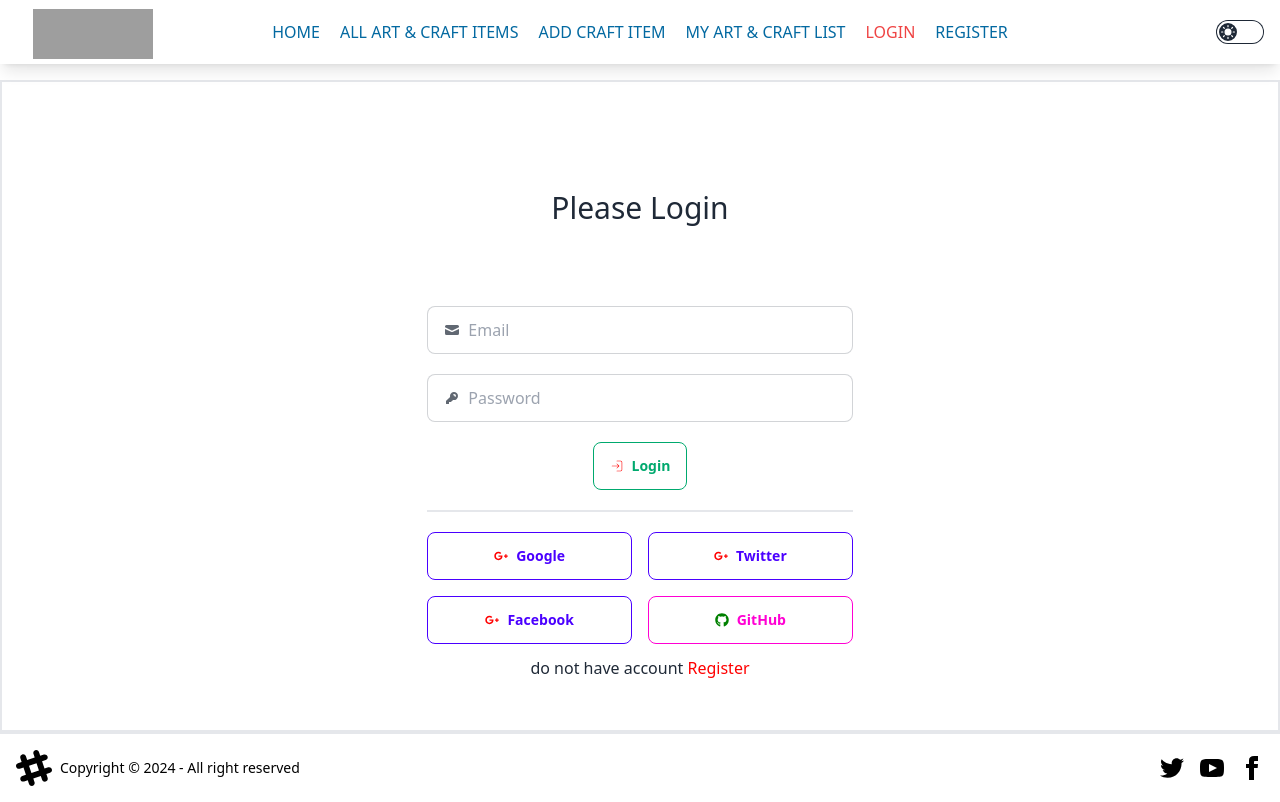
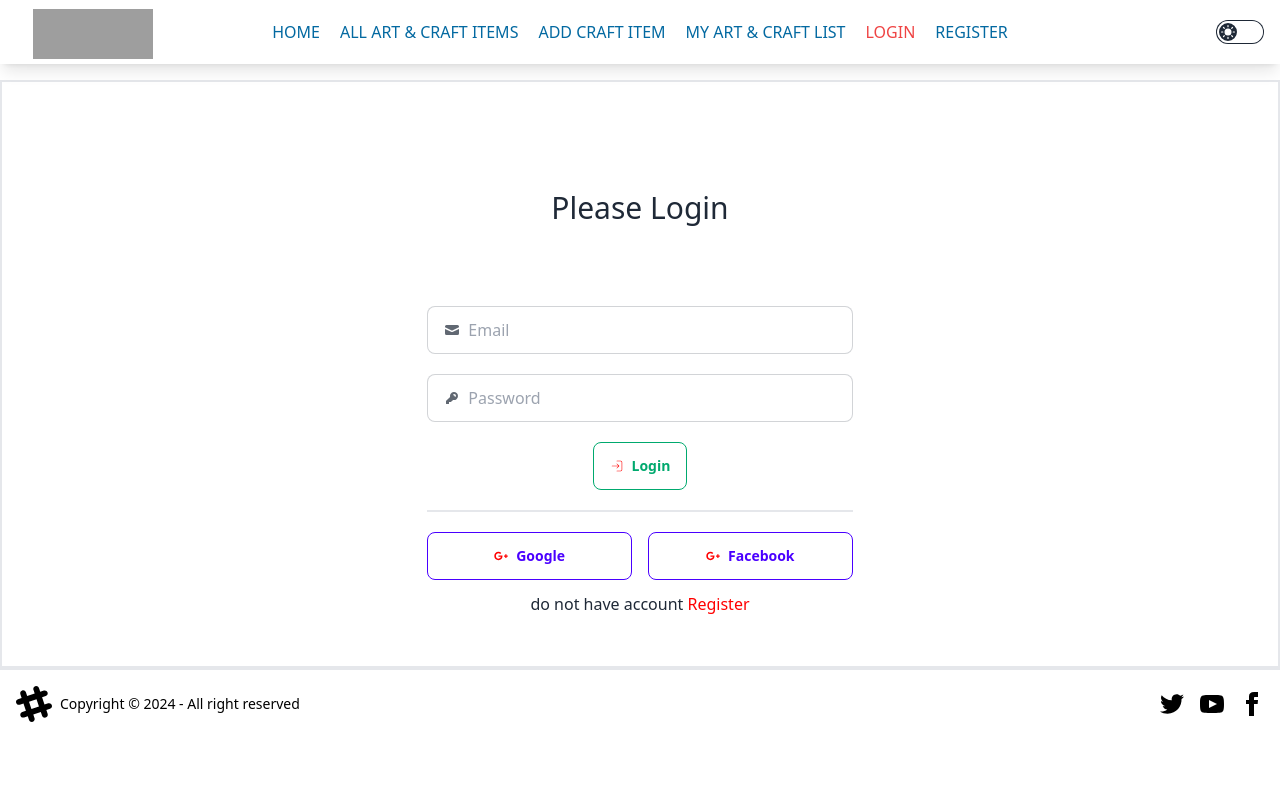
Before and after one commit to didarulZend1981/art-craft-client, a React (Vite) app: page /login in a window 1280 px wide. Built offline with nearby package versions, Linux system fonts and the light colour scheme; no server answers; grey boxes are pictures that could not be loaded.

Commit message:
social network update

```diff
--- a/src/components/Social/Social.jsx
+++ b/src/components/Social/Social.jsx
@@ -1,10 +1,10 @@
 import { FaGooglePlusG } from "react-icons/fa";
-import { FaGithub } from "react-icons/fa";
+
 import UseAuthContext from "../../hooks/UseAuthContext";
 import { useLocation, useNavigate } from "react-router-dom";
 
 const Social = () => {
-  const {googleLogin,twitterLogin,FacebookLogin} =UseAuthContext();
+  const {googleLogin,FacebookLogin} =UseAuthContext();
   //navigation
   const navigate = useNavigate();
   const location = useLocation();
@@ -27,10 +27,9 @@ const Social = () => {
             <button onClick={()=>handleSocialLogin(googleLogin)} className="btn btn-outline btn-primary"><FaGooglePlusG className='text-[red]'/> Google</button>
 
 
-            <button onClick={()=>handleSocialLogin(twitterLogin)} className="btn btn-outline btn-primary"><FaGooglePlusG className='text-[red]'/> Twitter</button>
 
             <button onClick={()=>handleSocialLogin(FacebookLogin)} className="btn btn-outline btn-primary"><FaGooglePlusG className='text-[red]'/> Facebook</button>
-             <button  className="btn btn-outline btn-secondary"><FaGithub className='text-[green]'/> GitHub</button>
+
       </div>
     </div>
   );
--- a/src/fireBaseProvider/FirebaseProvider.jsx
+++ b/src/fireBaseProvider/FirebaseProvider.jsx
@@ -13,8 +13,7 @@ const FirebaseProvider = ({children}) => {
   console.log(loading);
  //  social provider
  const googleProvider = new GoogleAuthProvider();
- const TwitterProvider = new TwitterAuthProvider();
- const FacebookProvider = new FacebookAuthProvider();
+  const FacebookProvider = new FacebookAuthProvider();
 
 
   //create user
@@ -89,7 +88,7 @@ const FirebaseProvider = ({children}) => {
     user,
     signInUser,
     googleLogin,
-    twitterLogin,
+
     FacebookLogin,
     logout,
     loading,
```
